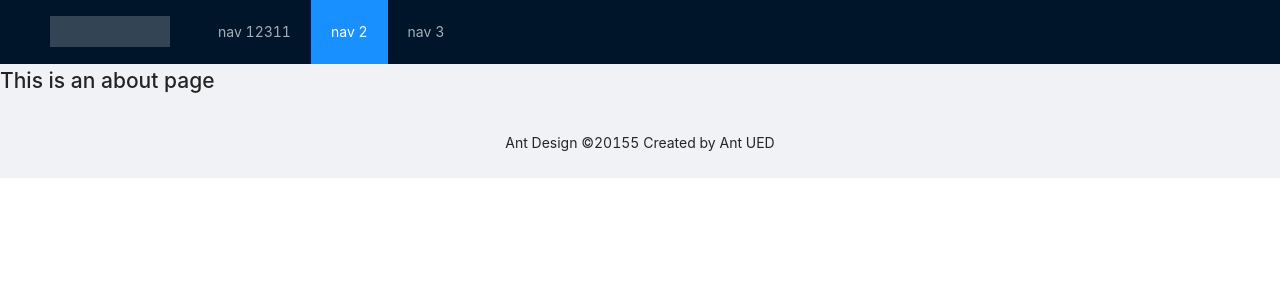
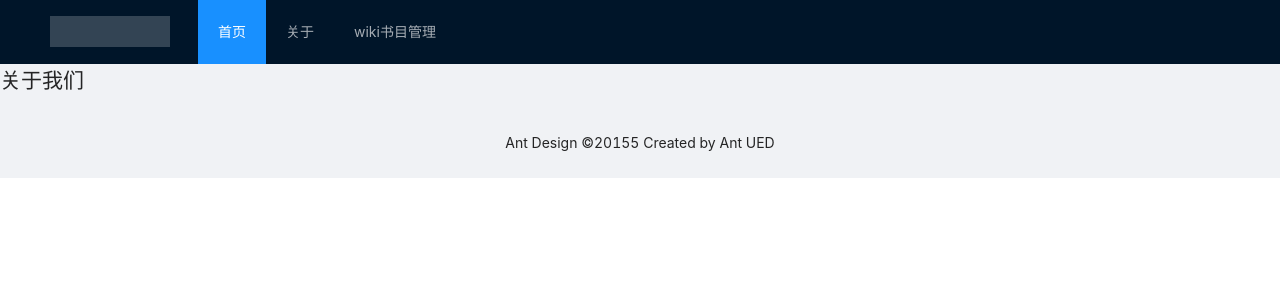
Before and after one commit to 1025058301/personalWiki, a Vue app in the folder wikiweb/: page /about in a window 1280 px wide. Shown: the top 300 px of the page. Built offline with nearby package versions, Linux system fonts and the light colour scheme; no server answers.

Commit message:
增加wiki管理页面和路由

```diff
--- a/wikiweb/src/components/the-header.vue
+++ b/wikiweb/src/components/the-header.vue
@@ -1,27 +1,33 @@
 <template>
   <a-layout-header class="header">
-    <div class="logo" />
+    <div class="logo"/>
     <a-menu
         theme="dark"
         mode="horizontal"
         v-model:selectedKeys="selectedKeys1"
         :style="{ lineHeight: '64px' }"
     >
-      <a-menu-item key="1">nav 12311</a-menu-item>
-      <a-menu-item key="2">nav 2</a-menu-item>
-      <a-menu-item key="3">nav 3</a-menu-item>
+      <a-menu-item key="home">
+        <router-link to="/">首页</router-link>
+      </a-menu-item>
+      <a-menu-item key="about">
+        <router-link to="/about">关于</router-link>
+      </a-menu-item>
+      <a-menu-item key="admin">
+        <router-link to="/admin/ebook">wiki书目管理</router-link>
+      </a-menu-item>
     </a-menu>
   </a-layout-header>
 </template>
 <script lang="ts">
-import { defineComponent } from 'vue';
-import { ref } from 'vue';
+import {defineComponent} from 'vue';
+import {ref} from 'vue';
 
 export default defineComponent({
   name: 'the-header',
   setup() {
     return {
-      selectedKeys1: ref<string[]>(['2'])
+      selectedKeys1: ref<string[]>(['home'])
     };
   },
 },);
--- a/wikiweb/src/router/index.ts
+++ b/wikiweb/src/router/index.ts
@@ -1,5 +1,7 @@
 import { createRouter, createWebHistory, RouteRecordRaw } from 'vue-router'
 import Home from '../views/Home.vue'
+import About from "@/views/About.vue";
+import AdminEbooks from "@/views/admin/Admin-ebooks.vue";
 
 const routes: Array<RouteRecordRaw> = [
   {
@@ -10,10 +12,18 @@
   {
     path: '/about',
     name: 'About',
+    component: About
     // route level code-splitting
     // this generates a separate chunk (about.[hash].js) for this route
     // which is lazy-loaded when the route is visited.
-    component: () => import(/* webpackChunkName: "about" */ '../views/About.vue')
+  },
+  {
+    path: '/admin/ebook',
+    name: 'AdminEbooks',
+    component: AdminEbooks
+    // route level code-splitting
+    // this generates a separate chunk (about.[hash].js) for this route
+    // which is lazy-loaded when the route is visited.
   }
 ]
 
--- a/wikiweb/src/views/About.vue
+++ b/wikiweb/src/views/About.vue
@@ -1,5 +1,5 @@
 <template>
   <div class="about">
-    <h1>This is an about page</h1>
+    <h1>关于我们</h1>
   </div>
 </template>
--- /dev/null
+++ b/wikiweb/src/views/admin/Admin-ebooks.vue
@@ -0,0 +1,7 @@
+<template>
+  <div class="about">
+    <h1>wiki管理页面</h1>
+  </div>
+</template>
+<script setup lang="ts">
+</script>
```
